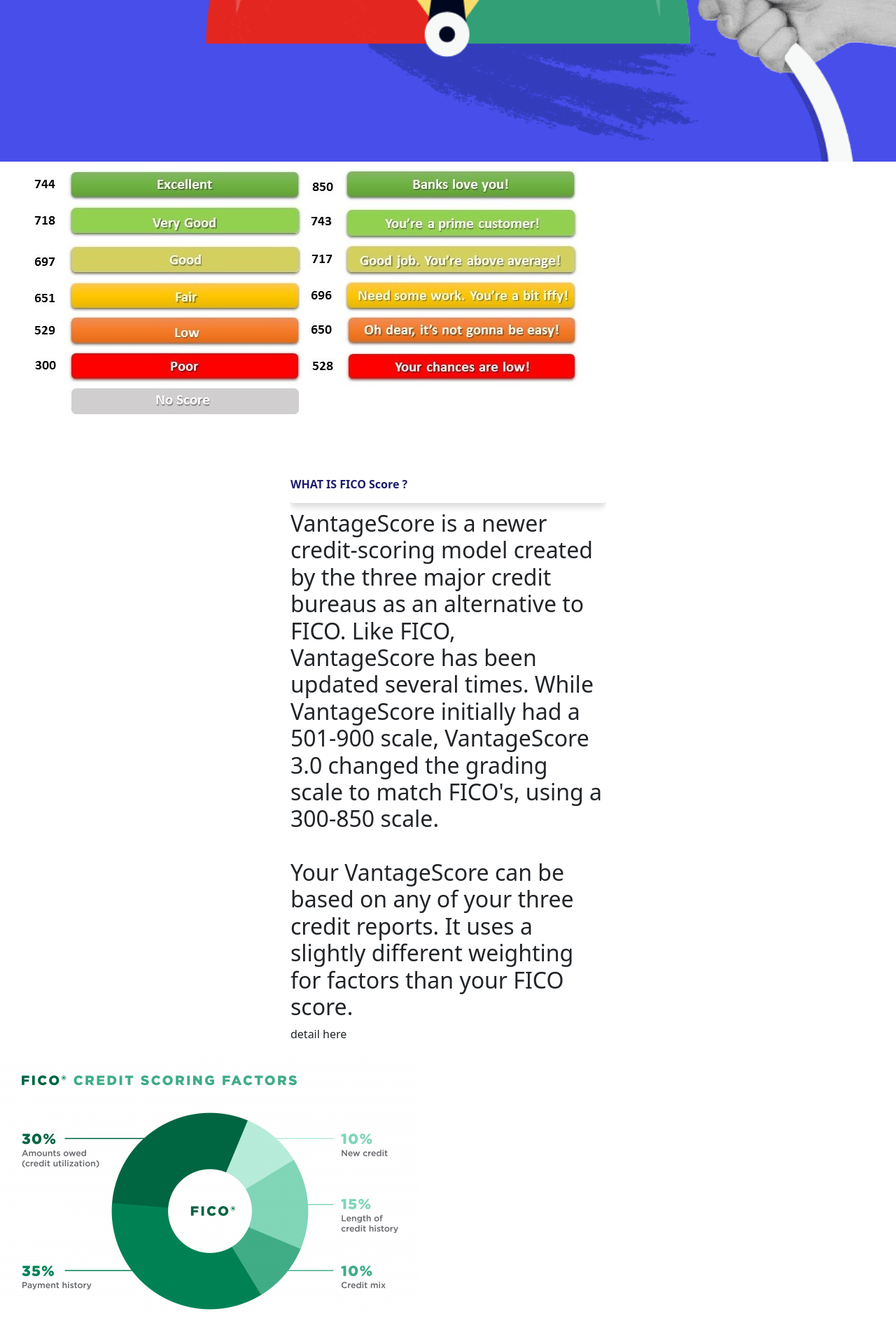
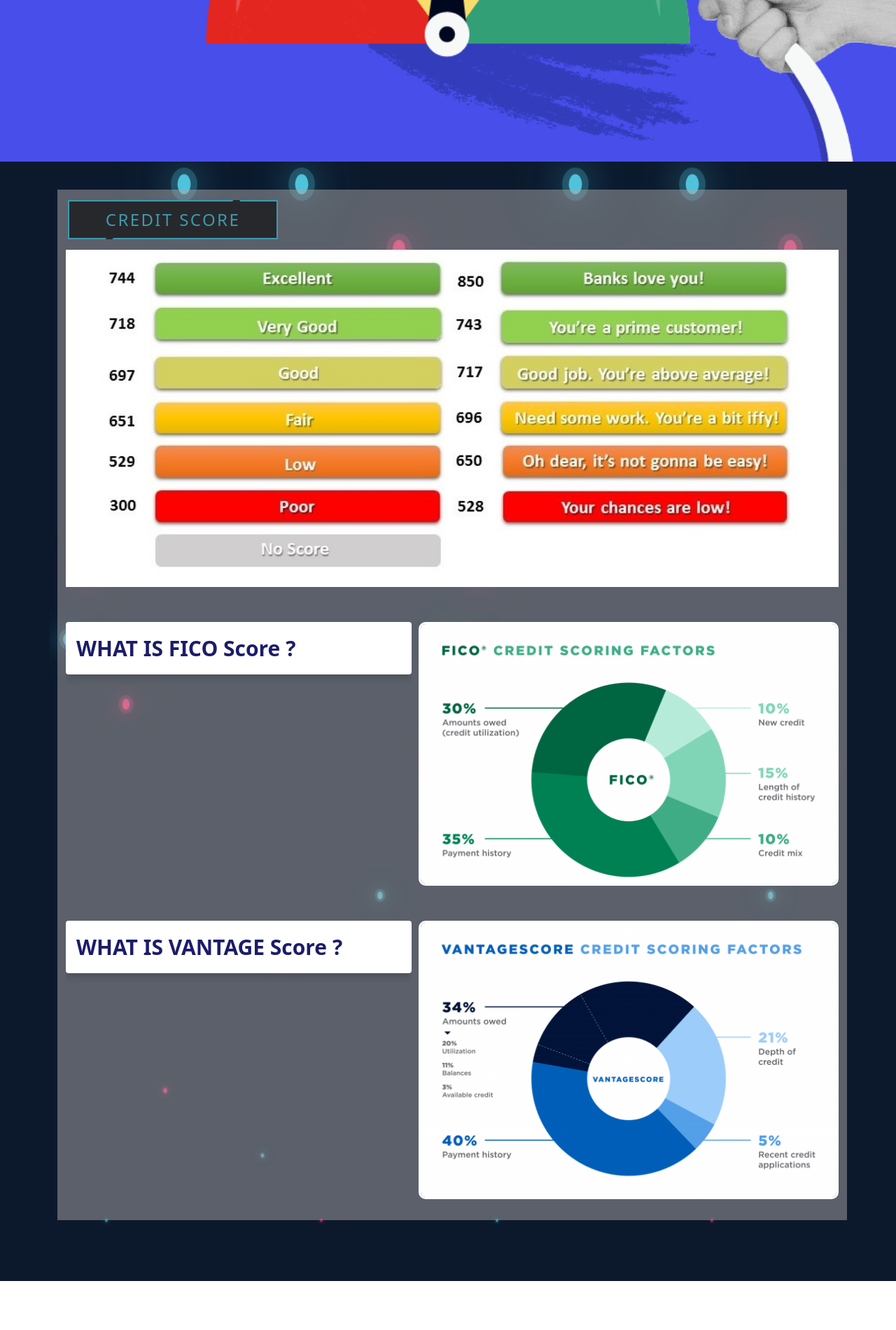
Before and after one commit to KRenHong/FiNANCE, a PHP site: page /credit.php in a window 1280 px wide; the page is wider, and only the part inside the window is pictured. Shown: the part 491-2392 px from the top of that part at 70% size. After the commit the page ends 2322 px from the top of that part, so only its background shows below. Run offline with PHP 8.4, Linux system fonts and the light colour scheme; some libraries are stand-ins or nearby versions; grey boxes are pictures that could not be loaded.

Commit message:
Changes of animation

```diff
--- a/components/credit/credit.inc.css
+++ b/components/credit/credit.inc.css
@@ -5,18 +5,167 @@
     background-color: rgba(9, 9, 9, 0.8);
     overflow: hidden;
     position: relative;
+}
+
+
+.body {
+  background-color: #0c192c;
+
+}
+
+.body .row{
+  position: absolute;
+  margin: auto;
+  background-color: rgba(170, 168, 168, 0.5);
+}
+
+
+
+/* Bubbles Animation Effect */
+.body .container{
+  position: relative;
+  width: 100%;
+  height: 200vh;
+  overflow: hidden;
+  padding-top: 10px;
+}
+.body .container .bubble{
+  position: relative;
+  display: flex;
+}
+.body .container .bubble span{
+  position: relative;
+  width: 30px;
+  height: 30px;
+  background: #4fc3dc;
+  margin: 0 4px;
+  border-radius: 50%;
+  box-shadow: 0 0 0 10px #4fc3dc44,
+  0 0 50px #4fc3dc,
+  0 0 100px #4fc3dc;
+  animation: animate 15s linear infinite;
+  animation-duration: calc(125s/var(--i));
+}
+.body .container .bubble span:nth-child(even){
+  background: #ff2d75;
+  box-shadow: 0 0 0 10px #ff2d7544,
+  0 0 50px #ff2d75,
+  0 0 100px #ff2d75;
+}
+@keyframes animate{
+  0%{
+    transform: translateY(210vh)scale(0);
   }
+  100%{
+    transform: translateY(-10vh) scale(1);
+  }
+}
 
-.wrapper {
+
+
+/* Button */
+.body .row a{
+  display: flex;
+  justify-content: center;
+  align-items: center;
+  position: relative;
+  background: var(--clr);
+  color: var(--clr);
+  text-decoration: none;
+  text-transform: uppercase;
+  font-size: 1.5em;
+  letter-spacing: 0.1em;
+  font-weight: 400;
+  padding: 10px 30px;
+  transition: 0.5s;
+  margin: 15px;
+  max-width: 300px;
+}
+.body .row a:hover{
+  background: var(--clr);
+  letter-spacing: 0.25em;
+  box-shadow: 0 0 35px var(--clr);
+}
+.body .row a:before{
+  content: '';
+  position: absolute;
+  inset: 2px;
+  background: #27282c;
+}
+.body .row a span{
+  position: relative;
+  z-index: 1;
+}
+.body .row a i{
+  position: absolute;
+  inset : 0;
+  display: block;
+}
+.body .row a i::before{
+  content: '';
+  position: absolute;
+  top: 0;
+  left: 80%;
+  width: 10px;
+  height: 4px;
+  background: #27282c;
+  transform: translateX(-50%) skewX(325deg);
+  transition: 0.5s;
+}
+.body .row a:hover i::before{
+  width: 20px;
+  left: 20%;
+}
+.body .row a i::after{
+  content: '';
+  position: absolute;
+  bottom: 0;
+  left: 20%;
+  width: 10px;
+  height: 4px;
+  background: #27282c;
+  transform: translateX(-50%) skewX(325deg);
+  transition: 0.5s;
+}
+.body .row a:hover i::after{
+  width: 20px;
+  left: 80%;
+}
+
+
+
+/* Image */
+.body .imgMain{
+  max-width: 700px;
+  display: flex;
+  margin-left: auto;
+  margin-right: auto;
+}
+
+
+/* Collapsible text */
+.body .wrapper {
+  display: flex;
+  padding-top: 50px;
+  justify-content: center;
+}
+
+.body .wrapper1 {
   display: flex;
   padding-top: 50px;
   justify-content: center;
 }
 
 .collapsible {
-  max-width: 450px;
+  max-width: 600px;
   overflow: hidden;
-  font-weight: 500;
+  font-weight: 600;
+  float: right;
+  margin-right: 10px;
+}
+
+.collapsible input{
+  display: none;
 }
 
 .collapsible label {
@@ -29,7 +178,9 @@
   margin-bottom: 10px;
   cursor: pointer;
   padding: 15px 0;
+  padding-left: 15px;
   border-radius: 4px;
+  font-size: 30px;
 }
 
 .collapsible label::after{
@@ -38,7 +189,12 @@
   right: 15px;
   top: 15px;
   width: 18px;
-  background: url(arrow.svg) no-repeat 0 0;
+  background: url('../../img/Rarrow.png') no-repeat 0 0;
+  transition: all 0.3s ease;
+}
+
+.collapsible input:checked + label::after{
+  transform: rotate(90deg);
 }
 
 .collapsible-text {
@@ -46,4 +202,47 @@
   overflow: hidden;
   border-radius: 4px;
   line-height: 1.4;
+  position: relative;
+  top: -100%;
+  opacity: 0.5;
+  transition: all 0.3s ease;
 }
+
+.collapsible-text h2{
+  text-align: center;
+}
+
+.collapsible input:checked ~ .collapsible-text{
+  max-height: 300px;
+  padding-bottom: 25px;
+  background: #fff;
+  box-shadow: 0 5px 11px 0 rgba(0, 0, 0, .1), 0 4px 11px 0 rgba(0, 0, 0, .08);
+  opacity: 1;
+  top: 0;
+}
+
+.collapsible-text h2{
+  margin-bottom: 10px;
+  padding: 15px 15px 0;
+  color: #1c1c6b;
+}
+
+.collapsible-text p{
+  padding-left: 15px;
+  padding-right: 15px;
+}
+
+
+
+.imgSub1 {
+  max-width: 600px;
+  border: 3px solid #fff;
+  border-radius: 10px;
+}
+
+.imgSub2 {
+  max-width: 600px;
+  border: 3px solid #fff;
+  border-radius: 10px;
+  margin-bottom: 30px;
+}
--- a/components/credit/credit.inc.php
+++ b/components/credit/credit.inc.php
@@ -28,104 +28,82 @@
 
         <!-- Slide 2 -->
     <section class="body">
-    <img src="img/score table.jpg" class="imgMain">
+      <div class="container">
 
-        <div class="wrapper">
-          <div class="collapsible">
-            <label>WHAT IS FICO Score ?</label>
-            <div class="collapisble-text">
-              <h2>VantageScore is a newer credit-scoring model created by the three major credit bureaus as an alternative to FICO. Like FICO, VantageScore has been updated several times. While VantageScore initially had a 501-900 scale, VantageScore 3.0 changed the grading scale to match FICO's, using a 300-850 scale. <br><br>
-                Your VantageScore can be based on any of your three credit reports. It uses a slightly different weighting for factors than your FICO score.</h2>
-                <p>
-                  detail here
-                  </p>
-            </div>
-          </div>
+        <div class="bubble">
+          <span style="--i:11"></span>
+          <span style="--i:12"></span>
+          <span style="--i:21"></span>
+          <span style="--i:10"></span>
+          <span style="--i:14"></span>
+          <span style="--i:23"></span>
+          <span style="--i:18"></span>
+          <span style="--i:16"></span>
+          <span style="--i:19"></span>
+          <span style="--i:20"></span>
+          <span style="--i:22"></span>
+          <span style="--i:25"></span>
+          <span style="--i:18"></span>
+          <span style="--i:21"></span>
+          <span style="--i:15"></span>
+          <span style="--i:13"></span>
+          <span style="--i:26"></span>
+          <span style="--i:17"></span>
+          <span style="--i:13"></span>
+          <span style="--i:28"></span>
+          <span style="--i:11"></span>
+          <span style="--i:12"></span>
+          <span style="--i:21"></span>
+          <span style="--i:10"></span>
+          <span style="--i:14"></span>
+          <span style="--i:23"></span>
+          <span style="--i:18"></span>
+          <span style="--i:16"></span>
+          <span style="--i:19"></span>
+          <span style="--i:20"></span>
+          <span style="--i:22"></span>
+          <span style="--i:25"></span>
+          <span style="--i:18"></span>
+          <span style="--i:21"></span>
+          <span style="--i:15"></span>
+          <span style="--i:13"></span>
+          <span style="--i:26"></span>
+          <span style="--i:17"></span>
+          <span style="--i:13"></span>
+          <span style="--i:28"></span>
         </div>
+        <div class="row">
+          <a href="#" style="--clr:#3e9aae"><span>Credit Score</span><i></i></a>
 
-        <img src="img/fico.png" class="imgMain">
+          <img src="img/score table.jpg" class="imgSub">
 
-        <div class="wrapper">
-          <div class="collapsible">
-            <label>WHAT IS VANTAGE Score ?</label>
-            <div class="collapisble-text">
-              <h2>VantageScore is a newer credit-scoring model created by the three major credit bureaus as an alternative to FICO. Like FICO, VantageScore has been updated several times. While VantageScore initially had a 501-900 scale, VantageScore 3.0 changed the grading scale to match FICO's, using a 300-850 scale. <br><br>
-                Your VantageScore can be based on any of your three credit reports. It uses a slightly different weighting for factors than your FICO score.</h2>
-                <p>
-                  detail here
-                  </p>
-            </div>
-          </div>
-        </div>
-
-        <img src="img/vantage.png" class="imgMain">
-
-    </section>
-
-    <!-- Hyperlink Video -->
-    <section class="bg-warning py-5">
-  <div class="container">
-    <h2 class="text-dark mb-4 text-center">Inflation: Effects &amp; Control Measures</h2>
-    <div id="inflationCarousel" class="carousel slide" data-bs-ride="carousel">
-      <div class="carousel-inner">
-        <div class="carousel-item active">
-          <div class="row">
-            <div class="col-md-6">
-              <div class="card mb-3 border-0">
-                <img src="https://i.ytimg.com/vi/xPe7q-U3XBw/hq720.jpg?sqp=-oaymwEcCNAFEJQDSFXyq4qpAw4IARUAAIhCGAFwAcABBg==&rs=AOn4CLBhWwVUY37qvICyOwaMlbNSyY1lLQ" class="card-img-top" alt="Effects of Inflation">
-                <div class="card-body">
-                  <h5 class="card-title">Effects of Inflation</h5>
-                  <p class="card-text">Inflation affects various aspects of an economy, including purchasing power, income distribution, savings, and investments.</p>
-                  <a href="https://www.youtube.com/watch?v=xPe7q-U3XBw" class="btn btn-dark">Learn more</a>
-                </div>
+          <div class="wrapper">
+            <div class="collapsible">
+              <input type="checkbox" id="collapsible1">
+              <label for="collapsible1">WHAT IS FICO Score ?</label>
+              <div class="collapsible-text">
+                <h2>FICO SCORE</h2>
+                <p>A FICO score is a credit score created by the Fair Isaac Corporation (FICO). Lenders use borrowers’ FICO scores along with other details on borrowers’ credit reports to assess credit risk and determine whether to extend credit.<br><br>FICO scores take into account data in five areas to determine a borrower's credit worthiness: payment history, the current level of indebtedness, types of credit used, length of credit history, and new credit accounts.</p>
               </div>
             </div>
-            <div class="col-md-6">
-              <div class="card mb-3 border-0">
-                <img src="https://i.ytimg.com/vi/F54-D_9ci0I/hq720.jpg?sqp=-oaymwEcCNAFEJQDSFXyq4qpAw4IARUAAIhCGAFwAcABBg==&rs=AOn4CLDj85PLX00Xx5m4I6ziE52EXHVKaw" class="card-img-top" alt="Control Measures">
-                <div class="card-body">
-                  <h5 class="card-title">Measures to Control Inflation</h5>
-                  <p class="card-text">Governments and central banks use various measures to control inflation and stabilize the economy, such as monetary policy and fiscal policy.</p>
-                  <a href="https://www.youtube.com/watch?v=F54-D_9ci0I" class="btn btn-dark">Learn more</a>
-                </div>
+            <img src="img/fico.png" class="imgSub1">
+          </div>
+
+
+
+          <div class="wrapper1">
+            <div class="collapsible">
+              <input type="checkbox" id="collapsible2">
+              <label for="collapsible2">WHAT IS VANTAGE Score ?</label>
+              <div class="collapsible-text">
+                <h2>VANTAGE SCORE</h2>
+                  <p>VantageScore is a newer credit-scoring model created by the three major credit bureaus as an alternative to FICO.<br><br> Like FICO, VantageScore has been updated several times. While VantageScore initially had a 501-900 scale, VantageScore 3.0 changed the grading scale to match FICO's, using a 300-850 scale.<br><br>VantageScore can be based on any of your three credit reports. It uses a slightly different weighting for factors than your FICO score.</p>
               </div>
             </div>
-          </div>
-        </div>
-        <div class="carousel-item">
-          <div class="row">
-            <div class="col-md-6">
-              <div class="card mb-3 border-0">
-                <img src="https://i.ytimg.com/vi/7PKY2_YQFVE/hq720.jpg?sqp=-oaymwEcCNAFEJQDSFXyq4qpAw4IARUAAIhCGAFwAcABBg==&rs=AOn4CLAD1LlpOAesONn2wwRiptbUx1dKOw" class="card-img-top" alt="Supply-side Policies">
-                <div class="card-body">
-                  <h5 class="card-title">Supply-side Policies</h5>
-                  <p class="card-text">Policies aimed at increasing productivity and the efficient allocation of resources can help control inflation.</p>
-                  <a href="https://www.youtube.com/watch?v=7PKY2_YQFVE" class="btn btn-dark">Learn more</a>
-                </div>
-              </div>
-            </div>
-            <div class="col-md-6">
-              <div class="card mb-3 border-0">
-                <img src="https://i.ytimg.com/vi/0xMCWr0O3Hs/hq720.jpg?sqp=-oaymwEcCNAFEJQDSFXyq4qpAw4IARUAAIhCGAFwAcABBg==&rs=AOn4CLC4llPP6aEVCvXA-XwBFJuTQzb5vQ" class="card-img-top" alt="Incomes Policies">
-                <div class="card-body">
-                  <h5 class="card-title">Incomes Policies</h5>
-                  <p class="card-text">Wage and price controls can be implemented to directly limit the growth of prices and wages, thereby controlling inflation.</p>
-                  <a href="https://www.youtube.com/watch?v=0xMCWr0O3Hs" class="btn btn-dark">Learn more</a>
-                </div>
-              </div>
-            </div>
+            <img src="img/vantage.png" class="imgSub2">
           </div>
         </div>
       </div>
-      <button class="carousel-control-prev" type="button" data-bs-target="#inflationCarousel" data-bs-slide="prev" style="left: -150px;">
-        <span class="carousel-control-prev-icon" aria-hidden="true"></span>
-        <span class="visually-hidden">Previous</span>
-      </button>
-      <button class="carousel-control-next" type="button" data-bs-target="#inflationCarousel" data-bs-slide="next" style="right: -150px;">
-        <span class="carousel-control-next-icon" aria-hidden="true"></span>
-        <span class="visually-hidden">Next</span>
-      </button>
-    </div>
 
-  </div>
-</section>
+
+    </section>
```
Also changed, not shown: img/Rarrow.png (added), img/arrow.png (added).
